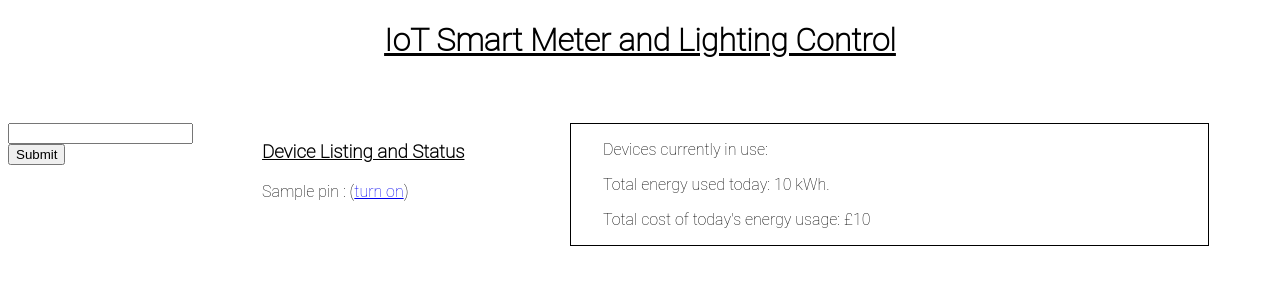
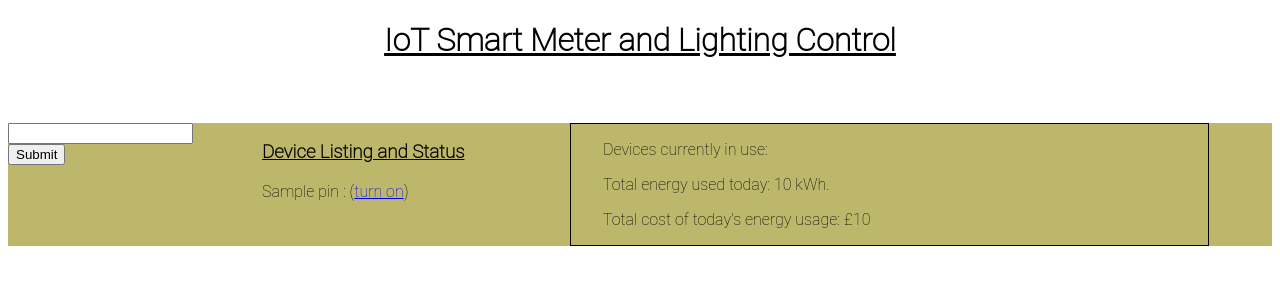
Before and after one commit to KristianTan/IoTSmartMeter, a Flask app: template templates/main.html in a window 1280 px wide. Shown: the top 300 px of the page. Run offline with Flask 2, Linux system fonts and the light colour scheme; the template is opened without the code that fills it: most values are stand-ins (such as "Sample title", 1, 10 or a date in 2020).

Commit message:
added container for inputs

```diff
--- a/static/css/main.css
+++ b/static/css/main.css
@@ -9,11 +9,18 @@
     /*background-color: aqua;*/
 }
 
-.container {
+.containerRows {
     display: flex;
     flex-direction: row;
-    /*background-color: darkkhaki;*/
-    height: 100%;
+    background-color: darkkhaki;
+    height: 90%;
+}
+
+.containerCols {
+    display: flex;
+    flex-direction: column;
+    height: 10%;
+    background-color: green;
 }
 
 .device_list {
--- a/templates/main.html
+++ b/templates/main.html
@@ -9,7 +9,8 @@
 </div>
 
 <body>
-    <div class="container">
+    <div class="containerCols">
+        <div class="containerRows">
             <form action="{{ url_for('handle_data') }}" method="post">
                 <input type="text" name="kWhprice">
                 <input type="submit">
@@ -47,6 +48,7 @@
                 </div>
             </div>
         </div>
+    </div>
 </body>
 
 
```
Lines whose indentation alone changed are shown as unchanged.
